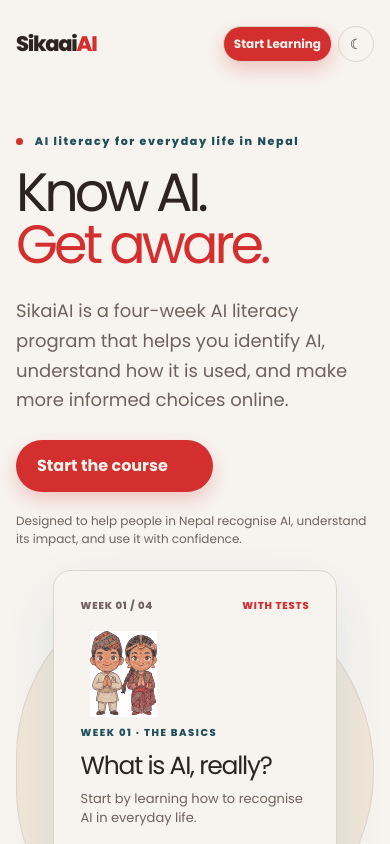
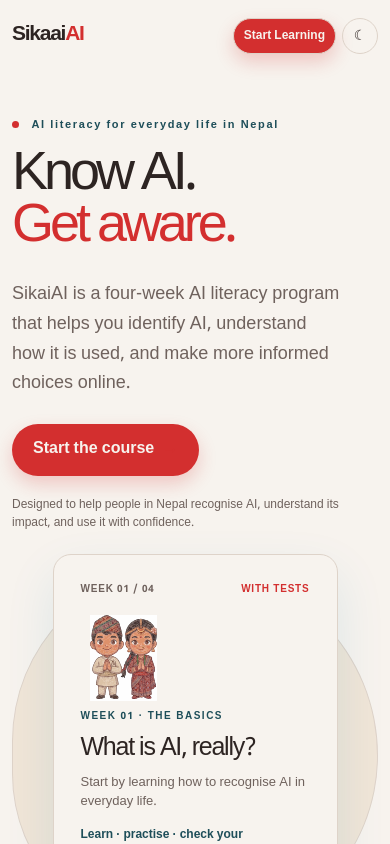
Before and after one commit to National-AI-Literacy-Program/sikaai.org, a Next.js app: page / in a window 390 px wide. Shown: the top 844 px of the page. Built offline with nearby package versions, Linux system fonts and the light colour scheme.

Commit message:
happyboy

```diff
--- a/app/globals.css
+++ b/app/globals.css
@@ -1,5 +1,3 @@
-@import url("https://fonts.googleapis.com/css2?family=Noto+Sans+Devanagari:wght@400;500;600;700&family=Poppins:wght@400;500;600;700;800&display=swap");
-
 @import "tailwindcss";
 
 :root {
@@ -19,7 +17,7 @@
   --color-primary: var(--blue);
   --color-primary-foreground: #fff;
   --color-border: var(--line);
-  --font-sans: "Poppins", sans-serif;
+  --font-sans: "Lato", sans-serif;
 }
 
 * {
@@ -35,7 +33,7 @@
   margin: 0;
   background: var(--background);
   color: var(--foreground);
-  font-family: "Poppins", sans-serif;
+  font-family: "Lato", sans-serif;
   line-height: 1.5;
 }
 
@@ -1650,15 +1648,28 @@
 }
 .lesson-card-art {
   position: absolute;
-  top: 42px;
+  top: 34px;
   right: 34px;
   display: grid;
   place-items: center;
-  width: 130px;
-  height: 130px;
+  width: 142px;
+  height: 142px;
+  overflow: hidden;
+  border: 1px solid color-mix(in srgb, var(--blue) 18%, var(--line));
   border-radius: 50%;
   background: var(--blue-pale);
 }
+.lesson-card-art img {
+  display: block;
+  width: 122px;
+  height: 122px;
+  object-fit: contain;
+  object-position: center bottom;
+}
+.lesson-card-art-success {
+  background: color-mix(in srgb, var(--saffron) 22%, var(--blue-pale));
+}
+
 .lesson-heading-row {
   display: flex;
   align-items: center;
@@ -1867,7 +1878,7 @@
 }
 [lang="ne"],
 .nepali {
-  font-family: "Noto Sans Devanagari", Arial, sans-serif;
+  font-family: "Mukta", sans-serif;
 }
 @media (max-width: 760px) {
   .course-dashboard-hero {
@@ -1884,14 +1895,22 @@
     padding-right: 0;
   }
   .lesson-card-art {
-    position: static;
+    position: relative;
+    top: auto;
+    right: auto;
+    width: 112px;
+    height: 112px;
     margin: 18px 0 0;
+  }
+  .lesson-card-art img {
+    width: 98px;
+    height: 98px;
   }
   .lesson-reader {
     height: auto;
     max-height: none;
     min-height: 0;
-    padding: 24px;
+    padding: 20px;
     overflow: visible;
   }
   .lesson-nav-actions {
@@ -2202,6 +2221,47 @@
   .taxonomy-legend {
     grid-template-columns: 1fr;
   }
+  .shell {
+    width: calc(100% - 24px);
+  }
+  .site-nav {
+    padding-block: 18px;
+  }
+  .lesson-layout {
+    width: calc(100% - 24px);
+  }
+  .lesson-meta {
+    flex-wrap: wrap;
+    gap: 6px 12px;
+    font-size: 9px;
+  }
+  .lesson-reader {
+    padding: 16px;
+    border-radius: 10px;
+  }
+  .lesson-heading h1 {
+    font-size: clamp(38px, 14vw, 58px);
+  }
+  .lesson-hook {
+    font-size: 15px;
+  }
+  .reader-section {
+    padding: 18px;
+  }
+  .reader-actions {
+    flex-wrap: wrap;
+  }
+  .reader-actions .button {
+    flex: 1 1 100%;
+    justify-content: center;
+  }
+  .lesson-ksa {
+    gap: 4px;
+  }
+  .ksa-chip {
+    padding: 5px 6px;
+    font-size: 8px;
+  }
 }
 /* Four-week course roadmap */
 .week-roadmap {
```
